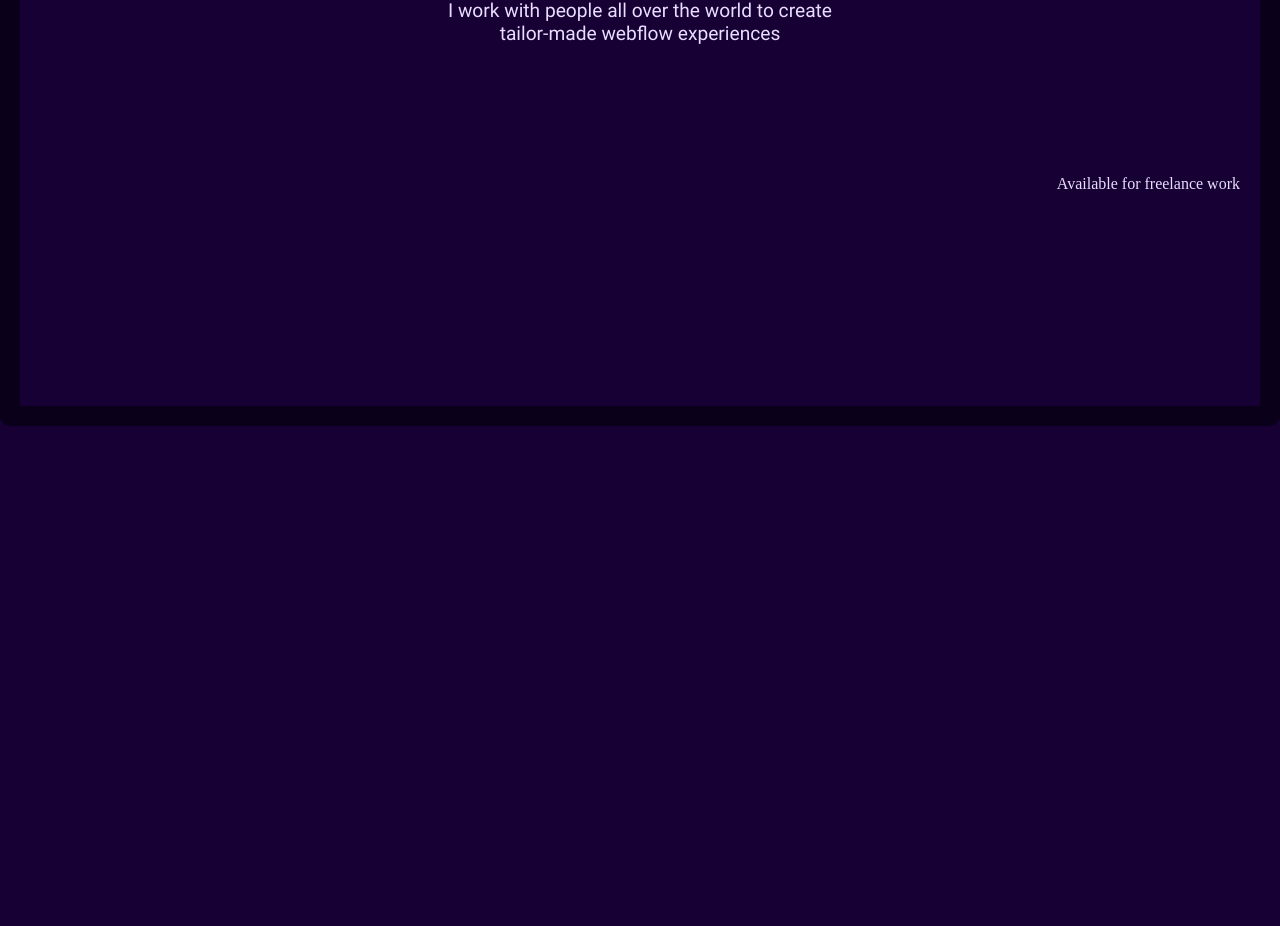
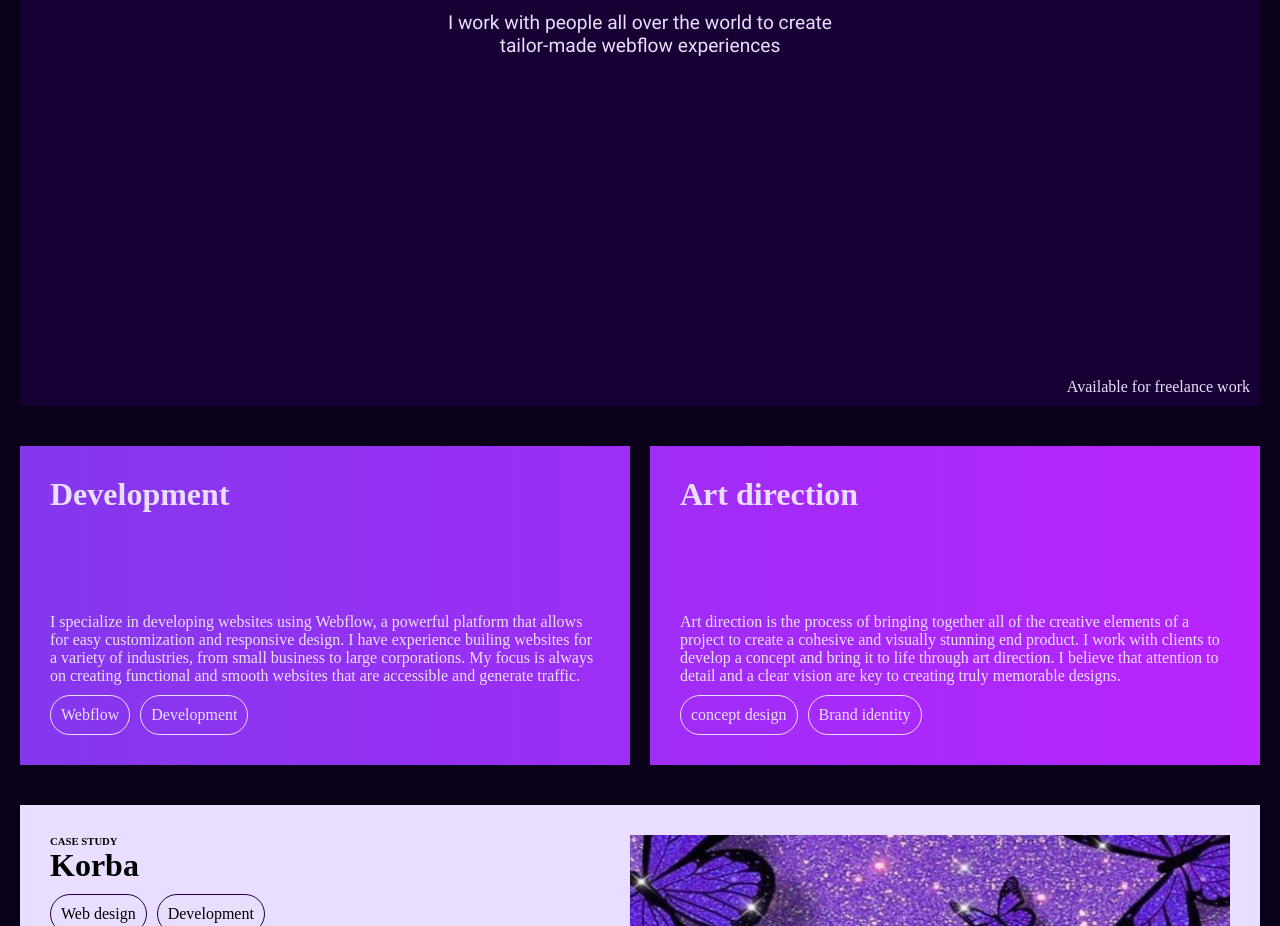
Before and after one commit to Hnin-Nandar/portfolio-, a React (Create React App) app: page / in a window 1280 px wide. Shown: the part 374-1300 px from the top of the page. Before the commit the page ends 800 px from the top, so only its background shows below. Built offline with nearby package versions, Linux system fonts and the light colour scheme.

Commit message:
added pages

```diff
--- a/package.json
+++ b/package.json
@@ -11,6 +11,7 @@
     "@testing-library/jest-dom": "^5.17.0",
     "@testing-library/react": "^13.4.0",
     "@testing-library/user-event": "^13.5.0",
+    "bootstrap": "^5.3.3",
     "react": "^18.3.1",
     "react-dom": "^18.3.1",
     "react-icons": "^5.3.0",
--- a/src/App.js
+++ b/src/App.js
@@ -1,10 +1,16 @@
 import React from "react";
 import './App.css'
 import Home from "./pages/home";
+import Skill from './pages/skills';
+import Study from './pages/study';
 
 const App = () => {
   return (
-    <Home />
+    <div>
+      <Home />
+      <Skill />
+      <Study />
+    </div>
   )
 }
 
--- a/src/pages/home/home.css
+++ b/src/pages/home/home.css
@@ -1,25 +1,23 @@
-/*
-    color: #E9DEFF
-    color: #0B001A
-    color: #FFFFFF
-    color: Linear
-    color: #170034
-    color: #1E0044
-    color: #AE9BCB */
+/*  color: #E9DEFF lighter white
+    color: #0B001A dark
+    color: #FFFFFF white
+    color: #170034 violet
+    color: #1E0044 purple
+    color: #AE9BCB very light purple*/
 
 /* -----------REUSEABLE COMPONENT------ */
 * {
     margin: 0;
     padding: 0;
     box-sizing: border-box;
-    background-color: #170034;
+    color: #E9DEFF;
+}
 
-}
 
 .allBorder {
     border: 20px solid #0B001A;
-    border-radius: 10px;
     min-height: 100vh;
+    background-color: #170034;
 }
 
 
@@ -54,9 +52,6 @@ a {
     float: right;
 }
 
-.Icon {
-    color: white;
-}
 
 .talkBtn {
     border: 1px solid #AE9BCB;
@@ -94,11 +89,9 @@ a {
     font-size: 400%;
     color: #E9DEFF;
     text-align: center;
+    margin-top: 1.5em;
 }
 
-h1 {
-    margin-top: 1.5em;
-}
 
 .text {
     margin-top: 15px;
@@ -111,6 +104,7 @@ h1 {
 .bottomText {
     color: #E9DEFF;
     text-align: right;
-    padding: 20px;
-    margin-top: 110px;
+    position: absolute;
+    bottom: 30px;
+    right: 30px;
 }
--- a/src/pages/skills/index.js
+++ b/src/pages/skills/index.js
@@ -1,9 +1,36 @@
-import React from 'react'
+import React from 'react';
+import './skill.css';
 
 const Skill = () => {
   return (
-    <div>Skill</div>
+    <div className='container'>
+      <div class="col span1">
+        <h1>Development</h1>
+        <p className='text2'>I specialize in developing websites using Webflow, a powerful platform that allows for easy customization and responsive design. I have experience builing websites for a variety of industries, from small business to large corporations. My focus is always on creating functional and smooth websites that are accessible and generate traffic.</p>
+        <ul>
+          <li>
+            <span><a href='#'>Webflow</a></span>
+          </li>
+          <li>
+            <span><a href='#'>Development</a></span>
+          </li>
+        </ul>
+      </div>
+      <div class="col span2">
+        <h1>Art direction</h1>
+        <p className='text2'>Art direction is the process of bringing together all of the creative elements of a project to create a cohesive and visually stunning end product. I work with clients to develop a concept and bring it to life through art direction. I believe that attention to detail and a clear vision are key to creating truly memorable designs.</p>
+        <ul>
+          <li>
+            <span><a href='#'>concept design</a></span>
+          </li>
+          <li>
+            <span><a href='#'>Brand identity</a></span>
+          </li>
+        </ul>
+      </div>
+
+    </div >
   )
 }
 
-export default Skill
+export default Skill;
--- /dev/null
+++ b/src/pages/skills/skill.css
@@ -0,0 +1,68 @@
+/*  color: #E9DEFF lighter white
+    color: #0B001A dark
+    color: #FFFFFF white
+    color: #170034 violet
+    color: #1E0044 purple
+    color: #AE9BCB very light purple*/
+
+
+
+/* -----------TEXT COMPONENT------ */
+
+.container {
+    display: flex;
+    background: linear-gradient(to right, #8338EC 0%, #B923FF);
+    max-height: 55vh;
+
+}
+
+.col {
+    flex: 1;
+    text-align: left;
+    padding: 30px;
+    border: 20px solid #0B001A;
+    /* box-shadow: 0 0 30px inset #0B001A; */
+
+}
+
+.span1 {
+    border-right: 10px solid #0B001A;
+
+}
+
+.span2 {
+    border-left: 10px solid #0B001A;
+}
+
+.text2 {
+    margin-top: 100px;
+    color: #E9DEFF;
+}
+
+ul li {
+    display: inline-block;
+    padding: 10px;
+    border: 1px solid #E9DEFF;
+    border-radius: 20px;
+    margin-top: 10px;
+    margin-right: 10px;
+}
+
+a {
+    text-decoration: none;
+    color: #E9DEFF;
+}
+
+
+
+.inner-border-box {
+    width: 200px;
+    height: 200px;
+    position: relative;
+    border-radius: 20px;
+    box-shadow: inset 0 0 0 5px #0B001A;
+}
+
+
+
+/* -----------KORA COMPONENT------ */
--- /dev/null
+++ b/src/pages/study/index.js
@@ -0,0 +1,29 @@
+import React from 'react';
+import './study.css';
+import myImage from './unnamed.jpg';
+import { GoArrowUpRight } from "react-icons/go";
+
+const Study = () => {
+    return (
+        <div className='studySection'>
+            <div className='col2'>
+                <h6>CASE STUDY</h6>
+                <h1>Korba</h1>
+                <ul>
+                    <li><a href='#'>Web design</a></li>
+                    <li><a href='#'>Development</a></li>
+                </ul>
+                <p>Lorem ipsum dolor sit, amet consectetur adipisicing elit.<br /> Repellat veniam accusantium ab officia vitae odit est<br /> explicabo, amet sequi ullam cumque tempora maiores debitis<br /> labore quaerat laborum. Quasi, facere temporibus.</p>
+                <ul>
+                    <li><a href='#'><span className='text3'>SEE CASE STUDY</span></a><GoArrowUpRight stroke='black' fill='black' size='0.8em' /></li>
+                </ul>
+            </div>
+            <div className='col2'>
+                <img src={myImage} alt='butterfly' />
+            </div>
+
+        </div>
+    )
+}
+
+export default Study;
--- /dev/null
+++ b/src/pages/study/study.css
@@ -0,0 +1,51 @@
+.studySection {
+    display: flex;
+    min-height: 100vh;
+    background-color: #E9DEFF;
+    border: 20px solid #0B001A;
+
+}
+
+.col2 {
+    flex: 1;
+    text-align: left;
+    padding: 30px;
+}
+
+.studySection h1,
+h6,
+p {
+    color: black;
+}
+
+.studySection p {
+    margin-top: 17.5em;
+}
+
+
+.col2 ul li {
+    display: inline-block;
+    padding: 10px;
+    border: 1px solid #1E0044;
+    border-radius: 20px;
+    margin-top: 10px;
+    margin-right: 10px;
+    max-width: 300px;
+}
+
+.col2 ul li a,
+.col2 a {
+    text-decoration: none;
+    color: black;
+}
+
+.col2 img {
+    width: 600px;
+    height: 500px;
+}
+
+.text3 {
+    font-family: 'Times New Roman', Times, serif;
+    color: black;
+    font-size: 90%;
+}
```
Also changed, not shown: src/pages/study/unnamed.jpg (added), 1 other file (tests, documents, lock files or other folders).
